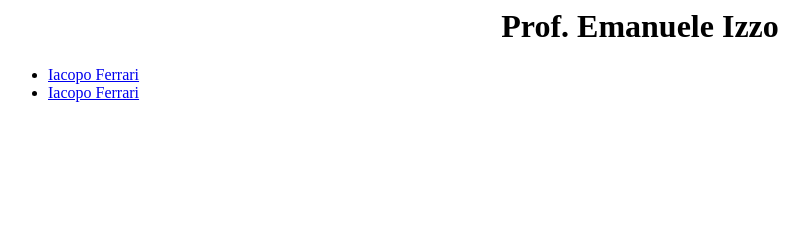
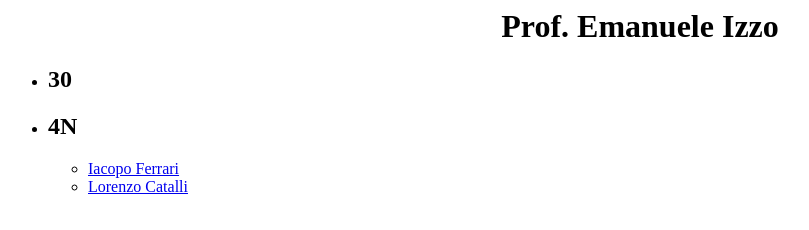
Before and after one commit to profemanueleizzo/profemanueleizzo.github.io, a plain HTML site: page index.html in a window 1280 px wide. Shown: the whole page, without its empty margins (0-809 px from the left). Drawn offline with Linux system fonts and the light colour scheme.

Commit message:
Update index.html

```diff
--- a/index.html
+++ b/index.html
@@ -7,8 +7,19 @@
 			<h1>Prof. Emanuele Izzo</h1>
 		</center>
 		<ul>
-			<li><a href="https://iacopoferrari04.github.io/">Iacopo Ferrari</a></li>
-			<li><a href="https://lorenzocatalli.github.io/">Iacopo Ferrari</a></li>
+			<li>
+				<h2>30</h2>
+				<ul>
+
+				</ul>
+			</li>
+			<li>
+				<h2>4N</h2>
+				<ul>
+					<li><a href="https://iacopoferrari04.github.io/">Iacopo Ferrari</a></li>
+					<li><a href="https://lorenzocatalli.github.io/">Lorenzo Catalli</a></li>
+				</ul>
+			</li>
 		</ul>
 	</body>
 </html>
```
